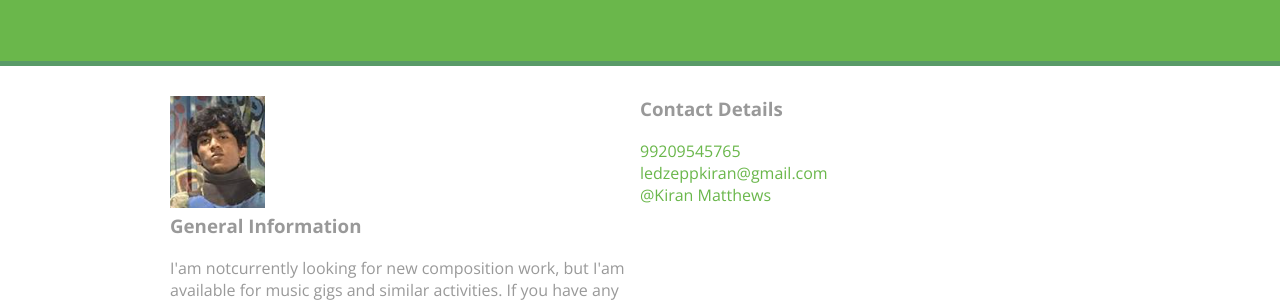
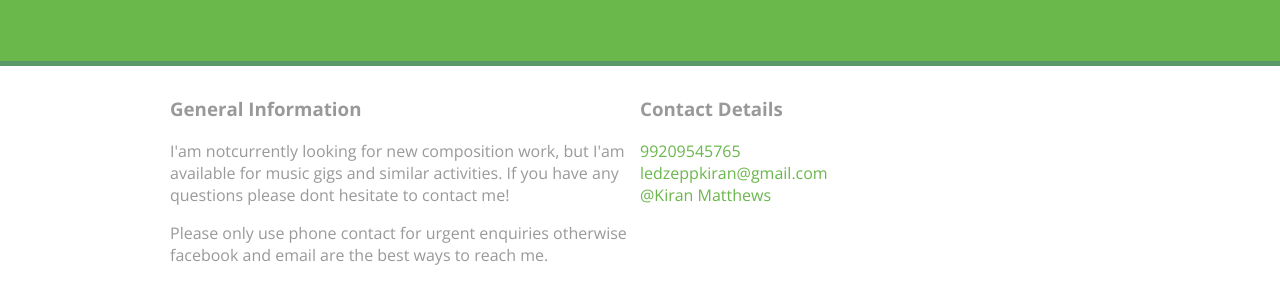
Before and after one commit to ledzeppkiran/projects, a plain HTML site: page contact.html in a window 1280 px wide. Shown: the part 192-495 px from the top of the page. Drawn offline with nearby package versions, Linux system fonts and the light colour scheme.

Commit message:
Update contact.html

```diff
--- a/contact.html
+++ b/contact.html
@@ -24,7 +24,7 @@
     </header>
     <div id = "wrapper">
       <section id = "primary">
-        <img src = "Images/profile-pic.jpg" alt = "Me" class="profile-pic">
+
         <h3>General Information</h3>
         <p>I'am notcurrently looking for new composition work, but I'am available for music gigs and similar activities. If you have any questions please dont hesitate to contact me!</p>
         <p>Please only use phone contact for urgent enquiries otherwise facebook and email are the best ways to reach me.</p>
```
